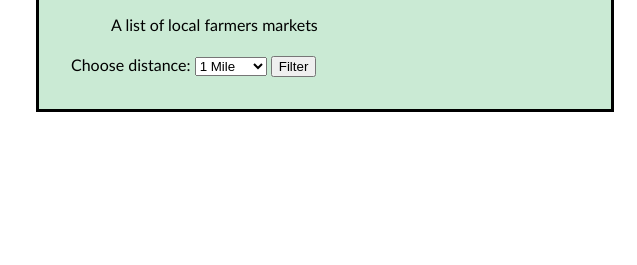
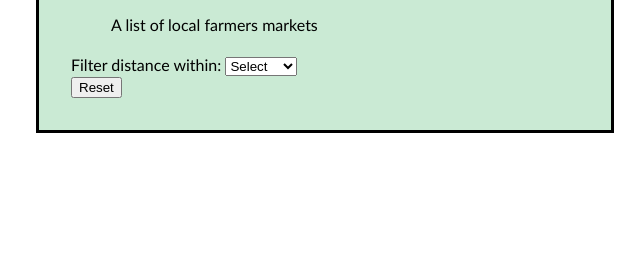
Before and after one commit to pshin15/Farmers-Markets, a plain HTML site: page index.html in a window 1280 px wide. Shown: the part 203-468 px from the top of the page, 0-637 px from the left. Drawn offline with nearby package versions, Linux system fonts and the light colour scheme; some packages are replaced by stand-ins of ours.

Commit message:
added reset button

```diff
--- a/index.html
+++ b/index.html
@@ -40,15 +40,16 @@
                     </ol>
 
                     <div>
-                        <label for="market-distance">Choose distance:</label>
+                        <label for="market-distance">Filter distance within:</label>
                         <select name="market-distance" id="market-distance">
+                            <option value="null">Select</option>
                             <option value="1 Mile">1 Mile</option>
                             <option value="5 Miles">5 Miles</option>
                             <option value="10 Miles">10 Miles</option>
                             <option value="25 Miles">25 Miles</option>
                         </select>
-                        <button type="button" class="filter_button">Filter</button>
                     </div>
+                    <button id="reset_button">Reset</button>
 
             </div>
             <div class="right_section">
```
